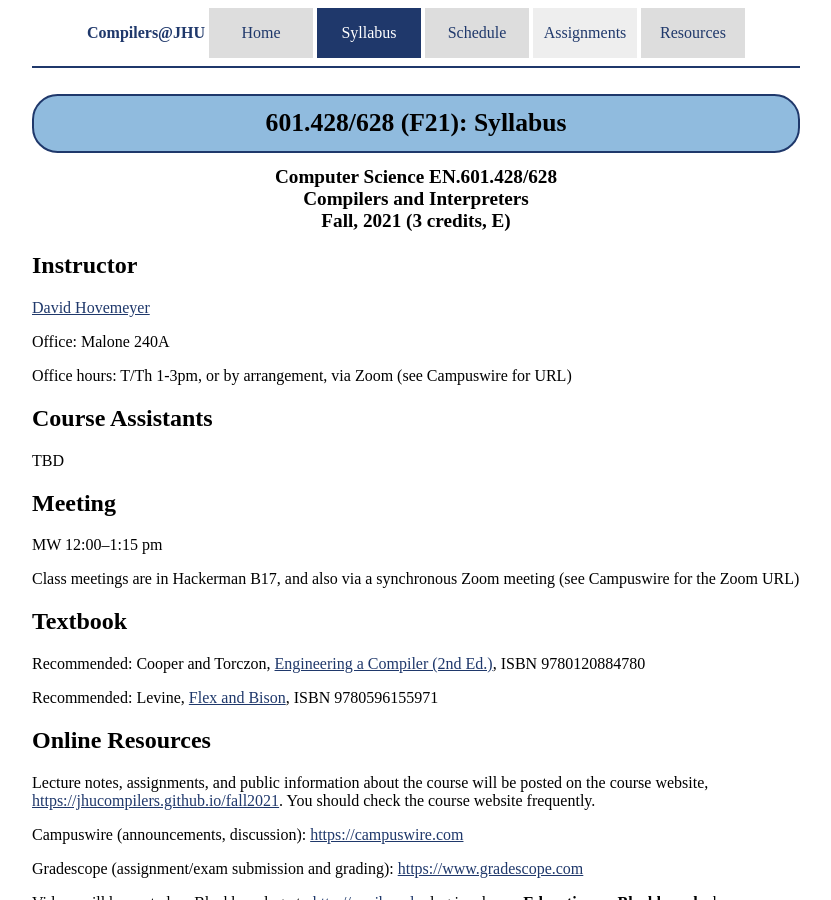
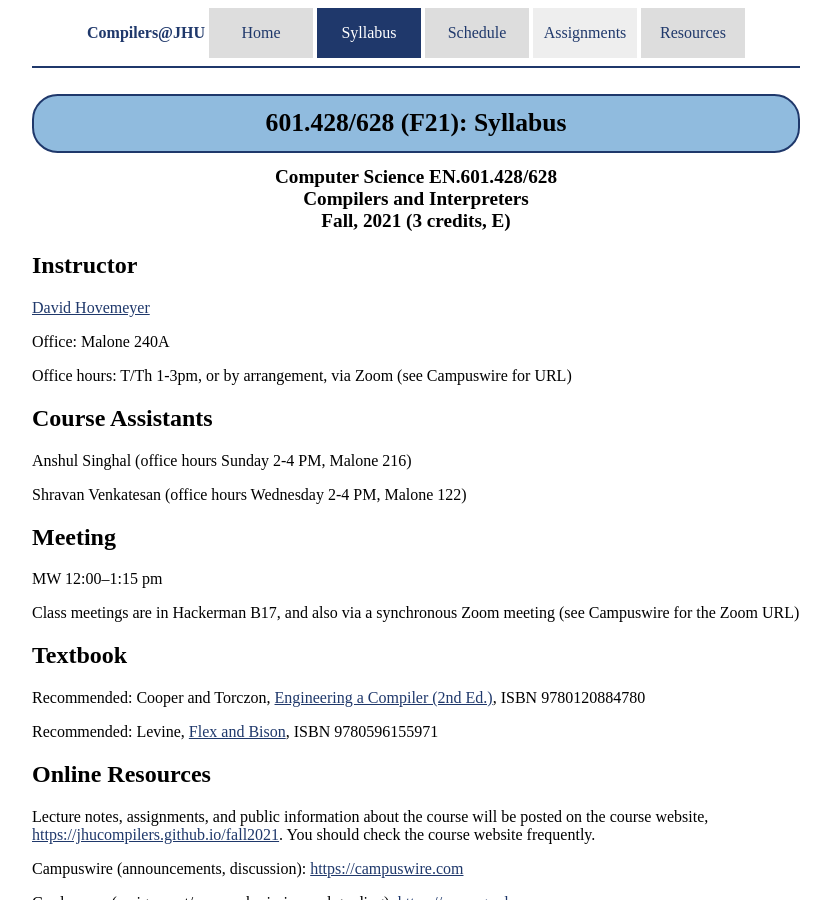
Before and after one commit to jhucompilers/fall2021, a Jekyll site: the page built from syllabus.md, in a window 1280 px wide and 900 px high. Shown: the whole window, without its empty margins (224-1055 px from the left). Built offline with Jekyll 4.4.1, drawn with Linux system fonts in a browser that asks for light colours.

Commit message:
add CA office hours

```diff
--- a/syllabus.md
+++ b/syllabus.md
@@ -20,7 +20,9 @@ Office hours: T/Th 1-3pm, or by arrangement, via Zoom (see Campuswire for URL)
 
 ## Course Assistants
 
-TBD
+Anshul Singhal (office hours Sunday 2-4 PM, Malone 216)
+
+Shravan Venkatesan (office hours Wednesday 2-4 PM, Malone 122)
 
 ## Meeting
 
```
